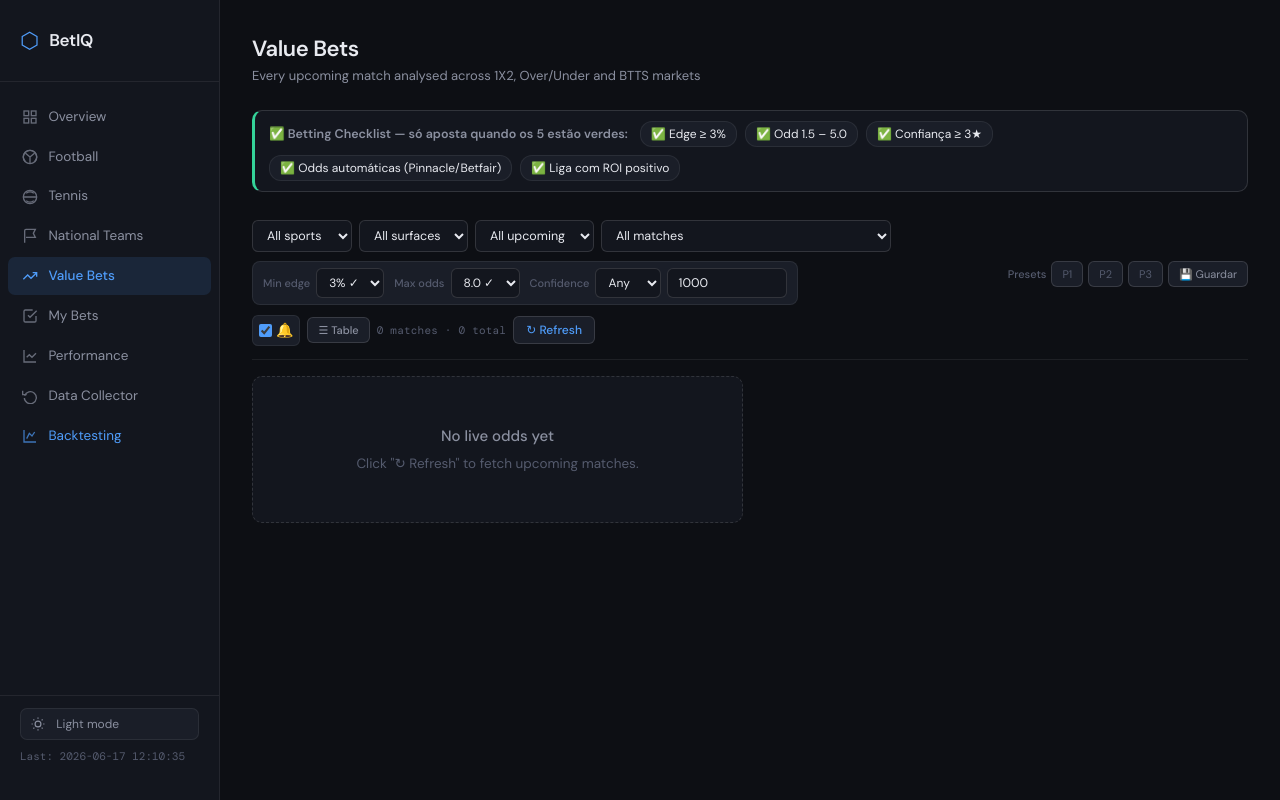
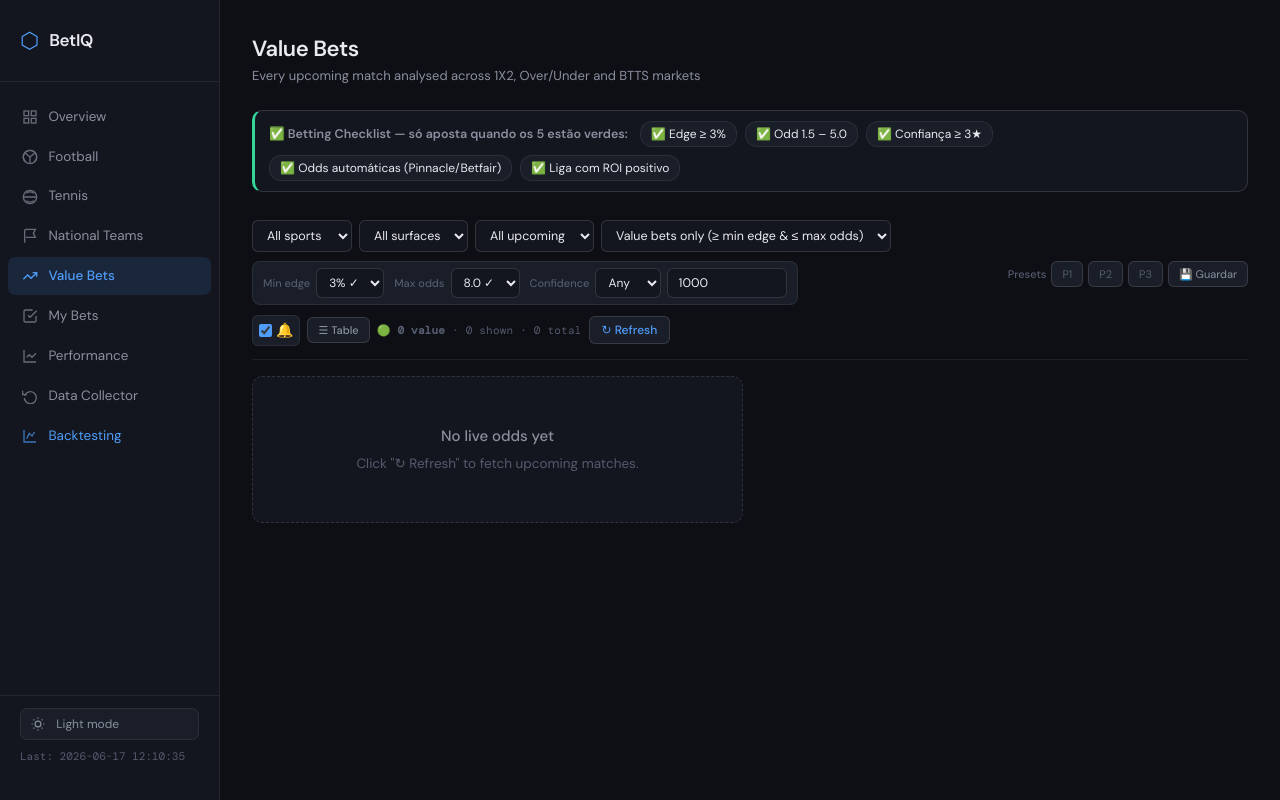
Before and after one commit to joaopssousa12-ai/beetingapp, a FastAPI app: page / in a window 1280 px wide. Run offline with FastAPI, Linux system fonts and the light colour scheme; data comes from the database, SQL or seed files in the repository; data that the repository does not hold is empty; some libraries are stand-ins or nearby versions; some web fonts are replaced.

Commit message:
feat(value-bets): Level 3 #7 — value-only by default + "X value bets today" counter
The page now opens decluttered: defaults to "Value bets only" mode, so you see the
~handful of games with an actionable pick instead of all ~100 fixtures. The counter
leads with a green "🟢 N value" (the green, sharp-confirmed picks) before "shown /
total", and a positive green banner ("🟢 N value bets today …") replaces the empty
feeling when value exists (the honest "No value detected today" still shows when none).

Co-Authored-By: Claude Opus 4.8 <noreply@anthropic.com>

```diff
--- a/static/css/style.css
+++ b/static/css/style.css
@@ -1030,6 +1030,21 @@ tbody tr.value-row td.strong { color: var(--text); }
   line-height: 1.5;
 }
 .vb-novalue-banner strong { color: var(--text); }
+
+/* Positive counterpart — shown when there ARE value bets today (#7). */
+.vb-value-banner {
+  padding: 0.85rem 1.1rem;
+  margin-bottom: 0.9rem;
+  border-radius: var(--radius);
+  background: rgba(34,197,94,0.08);
+  border: 1px solid rgba(34,197,94,0.25);
+  border-left: 3px solid #16a34a;
+  color: var(--text2);
+  font-size: 13px;
+  line-height: 1.5;
+}
+.vb-value-banner strong { color: #16a34a; }
+.vb-count-value { font-weight: 700; }
 
 /* Betting Checklist — the 5 rules a pick must pass before you bet */
 .betting-checklist {
--- a/static/js/app.js
+++ b/static/js/app.js
@@ -286,7 +286,7 @@ let vbState = {
   sportFilter: '',
   surfaceFilter: '',
   whenFilter: 'all',
-  mode: 'all',
+  mode: 'value',   // open decluttered: only games with an actionable pick (#7)
   bankroll: 0,
   minEdge: 3,    // default 3% — blocks Qatar at +0.2%
   maxOdds: 8.0,  // hard ceiling: picks up to 8.0 show as "best available"; >8 = info only
@@ -794,13 +794,16 @@ function renderValueBets() {
   let data = applyVbFilters(vbState.raw);
   data.sort((a, b) => vbRankScore(b) - vbRankScore(a));
 
-  const countEl = document.getElementById('vb-count');
-  if (countEl) countEl.textContent = `${data.length} match${data.length === 1 ? '' : 'es'} · ${vbState.raw.length} total`;
-
-  // Sound notification — fire when new value bets appear
   const _qMinEdge = vbState.minEdge ?? 3;
   const _qMaxOdds = vbState.maxOdds ?? 8.0;
-  const valueCount = data.filter(b => vbEval(b).isValue).length;
+  const valueCount = data.filter(b => vbEval(b).isValue).length;   // green, actionable value bets
+
+  const countEl = document.getElementById('vb-count');
+  if (countEl) countEl.innerHTML =
+    `<span class="vb-count-value" style="color:${valueCount > 0 ? '#16a34a' : 'var(--text3)'}">🟢 ${valueCount} value</span>`
+    + ` · ${data.length} shown · ${vbState.raw.length} total`;
+
+  // Sound notification — fire when new value bets appear
   if (_prevValueBetCount >= 0 && valueCount > _prevValueBetCount) playNewBetSound();
   _prevValueBetCount = valueCount;
 
@@ -822,16 +825,18 @@ function renderValueBets() {
     return;
   }
 
-  // Pro signal: when no pick clears the quality gate, say so plainly.
-  // Showing junk as if it were value destroys trust — pros respect a clean "no".
-  let noValueBanner = '';
+  // Positive when there ARE value bets; honest "no value" when none.
+  let banner;
   if (valueCount === 0) {
-    noValueBanner = `<div class="vb-novalue-banner">
+    banner = `<div class="vb-novalue-banner">
       <strong>No value detected today</strong> — 0 picks passed the quality gate
       (edge ≥ ${_qMinEdge}%, odds ≤ ${_qMaxOdds}). Matches below are informational only.
     </div>`;
-  }
-  wrap.innerHTML = noValueBanner + data.map(b => renderCard(b)).join('');
+  } else {
+    banner = `<div class="vb-value-banner">🟢 <strong>${valueCount} value bet${valueCount === 1 ? '' : 's'} today</strong>
+      — edge ≥3% &amp; sharp-confirmed. Best picks first; size by the ¼-Kelly shown.</div>`;
+  }
+  wrap.innerHTML = banner + data.map(b => renderCard(b)).join('');
 
   // Trigger edge calculation for any pre-filled manual odds inputs
   setTimeout(() => {
--- a/templates/index.html
+++ b/templates/index.html
@@ -4,7 +4,7 @@
 <meta charset="UTF-8">
 <meta name="viewport" content="width=device-width, initial-scale=1.0">
 <title>BetIQ — Betting Intelligence</title>
-<link rel="stylesheet" href="/static/css/style.css?v=20260612i">
+<link rel="stylesheet" href="/static/css/style.css?v=20260612j">
 <link rel="preconnect" href="https://fonts.googleapis.com">
 <link href="https://fonts.googleapis.com/css2?family=DM+Mono:wght@300;400;500&family=DM+Sans:wght@300;400;500;600&display=swap" rel="stylesheet">
 </head>
@@ -188,8 +188,8 @@
               <option value="30d">Next 30 days</option>
             </select>
             <select id="vb-mode" class="vb-select">
-              <option value="all" selected>All matches</option>
-              <option value="value">Value bets only (≥ min edge &amp; ≤ max odds)</option>
+              <option value="value" selected>Value bets only (≥ min edge &amp; ≤ max odds)</option>
+              <option value="all">All matches</option>
               <option value="confident">High confidence (4+ stars)</option>
             </select>
           </div>
@@ -455,6 +455,6 @@
 
     </main>
   </div>
-<script src="/static/js/app.js?v=20260612i"></script>
+<script src="/static/js/app.js?v=20260612j"></script>
 </body>
 </html>
```
